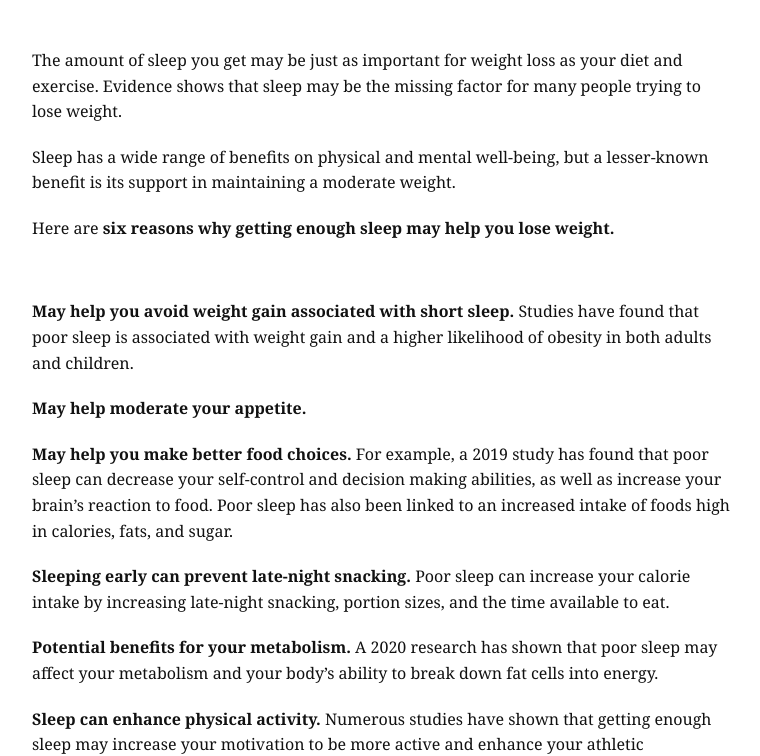
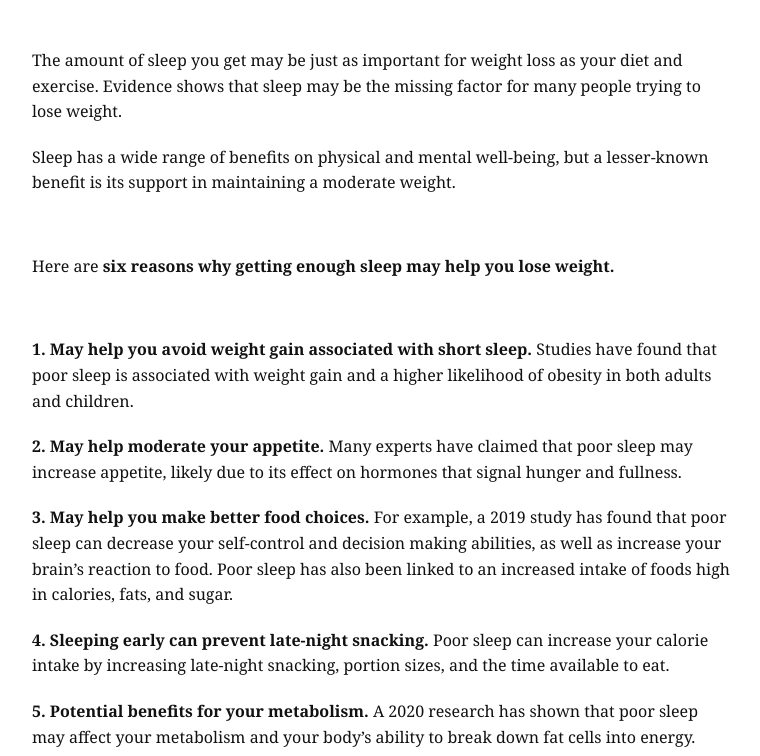
Before and after one commit to AliceMargonari/sleep_appetite_healthline, a plain HTML site: page index.html in a window 1280 px wide. Shown: the part 208-964 px from the top of the page, without its empty margins (258-1018 px from the left). Drawn offline with Linux system fonts and the light colour scheme; a web font is replaced by a local one.

Commit message:
Update index.html

```diff
--- a/index.html
+++ b/index.html
@@ -66,19 +66,21 @@
 <br>
 <p>The amount of sleep you get may be just as important for weight loss as your diet and exercise. Evidence shows that sleep may be the missing factor for many people trying to lose weight. </p>
 <p> Sleep has a wide range of benefits on physical and mental well-being, but a lesser-known benefit is its support in maintaining a moderate weight. </p>
+
+<br>
 <p> Here are <b> six reasons why getting enough sleep may help you lose weight. </b> </p>
 <br>
-<p> <b> May help you avoid weight gain associated with short sleep. </b> Studies have found that poor sleep is associated with weight gain and a higher likelihood of obesity in both adults and children. </p>
+<p> <b> 1. May help you avoid weight gain associated with short sleep. </b> Studies have found that poor sleep is associated with weight gain and a higher likelihood of obesity in both adults and children. </p>
 
-<p> <b>May help moderate your appetite. </b> <Many experts have claimed that poor sleep may increase appetite, likely due to its effect on hormones that signal hunger and fullness.  </p>
+<p> <b> 2. May help moderate your appetite. </b> Many experts have claimed that poor sleep may increase appetite, likely due to its effect on hormones that signal hunger and fullness.  </p>
 
-<p> <b>May help you make better food choices. </b> For example, a 2019 study has found that poor sleep can decrease your self-control and decision making abilities, as well as increase your brain’s reaction to food. Poor sleep has also been linked to an increased intake of foods high in calories, fats, and sugar.</p>
+<p> <b> 3. May help you make better food choices. </b> For example, a 2019 study has found that poor sleep can decrease your self-control and decision making abilities, as well as increase your brain’s reaction to food. Poor sleep has also been linked to an increased intake of foods high in calories, fats, and sugar.</p>
 
-<p> <b> Sleeping early can prevent late-night snacking. </b> Poor sleep can increase your calorie intake by increasing late-night snacking, portion sizes, and the time available to eat. </p>
+<p> <b> 4. Sleeping early can prevent late-night snacking. </b> Poor sleep can increase your calorie intake by increasing late-night snacking, portion sizes, and the time available to eat. </p>
 
-<p> <b> Potential benefits for your metabolism. </b> A 2020 research has shown that poor sleep may affect your metabolism and your body’s ability to break down fat cells into energy.</p>
+<p> <b> 5. Potential benefits for your metabolism. </b> A 2020 research has shown that poor sleep may affect your metabolism and your body’s ability to break down fat cells into energy.</p>
 
-<p> <b>Sleep can enhance physical activity. </b> Numerous studies have shown that getting enough sleep may increase your motivation to be more active and enhance your athletic performance, both of which can contribute to weight loss. Interestingly, being physically active can also improve your sleep. </p>
+<p> <b> 6. Sleep can enhance physical activity. </b> Numerous studies have shown that getting enough sleep may increase your motivation to be more active and enhance your athletic performance, both of which can contribute to weight loss. Interestingly, being physically active can also improve your sleep. </p>
 <br>
 <p> <b>Takeaway </b> </p>
 <p> If you’re trying to lose weight, not getting enough sleep can make it more challenging. A lack of sleep is linked to less nutritious food choices, increased hunger and calorie intake, decreased physical activity, and ultimately, weight gain. </p>
```
